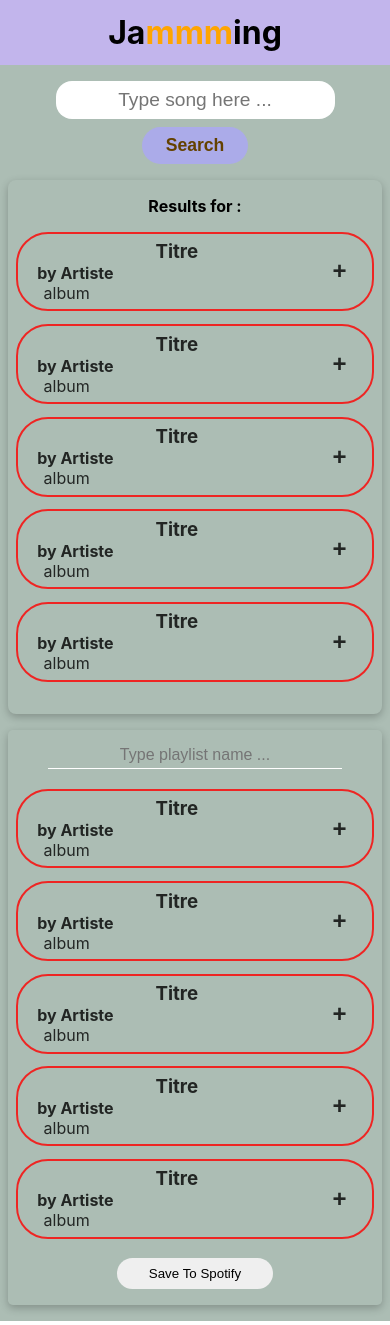
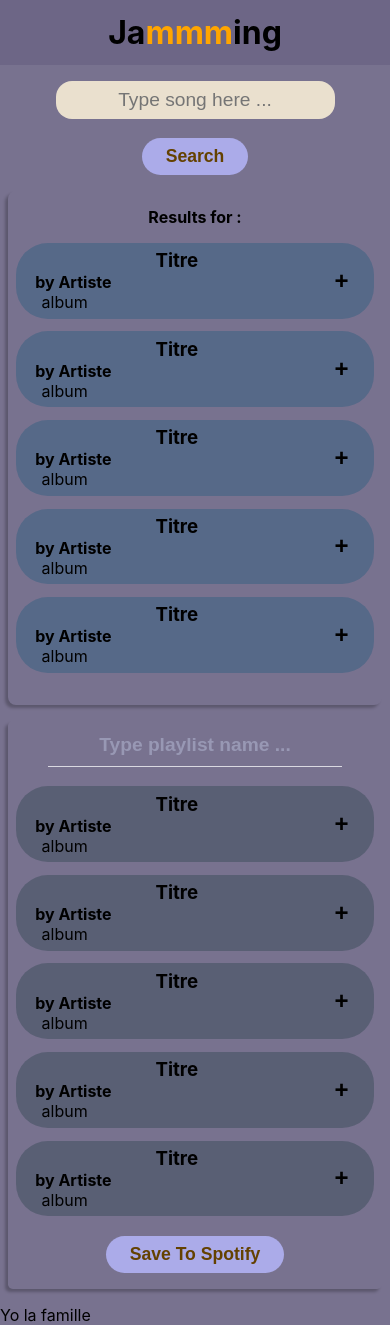
Before and after one commit to wilaxx/jammming, a React (Create React App) app: page / in a window 390 px wide. Built offline with nearby package versions, Linux system fonts and the light colour scheme.

Commit message:
Mobile style minus header finish

```diff
--- a/src/App.css
+++ b/src/App.css
@@ -3,7 +3,7 @@
   flex-direction: column;
   justify-content: space-around;
   /* gap: 1rem; */
-  background-color: rgba(106, 137, 119, 0.552);
+  background-color: rgba(109, 102, 134, 0.923);
 }
 
 
@@ -14,7 +14,7 @@
   /* height: 9vh; */
   /* text-align: center; */
   font-size: 1rem;
-  background-color: rgb(194, 181, 236);
+  background-color: rgb(109, 102, 134);
   padding: 0.8rem;
 
 }
@@ -31,10 +31,6 @@
 
 }
 
-.App-yellow {
-  /* background-color: yellow; */
-}
-
 .App-results {
   display: flex;
   flex-direction: column;
@@ -46,4 +42,5 @@
 .App-results > * {
   border-radius: 0.5rem;
   padding: 1rem 0.5rem;
+  box-shadow: rgba(0, 0, 0, 0.24) -3px 3px 3px;
 }
--- a/src/App.js
+++ b/src/App.js
@@ -36,8 +36,6 @@ function App() {
       id: ""
     }];
 
-
-  const classnamesArray = ["App-search App-yellow"];
   return (
     <div className="App">
 
@@ -45,7 +43,7 @@ function App() {
         <h1>Ja<span>mmm</span>ing</h1>
       </header>
 
-       <div className={classnamesArray}>
+       <div className="App-search">
           <SearchBar />
 
           <div className="App-results">
@@ -54,6 +52,8 @@ function App() {
           </div>
       </div>
 
+      <footer>Yo la famille</footer>
+
     </div>
   );
 }
--- a/src/Components/Playlist/Playlist.css
+++ b/src/Components/Playlist/Playlist.css
@@ -3,9 +3,9 @@
     /* align-self: center; */
     display: flex;
     flex-direction: column;
-    justify-content: center;
+    justify-content: space-between;
     /* align-items: center; */
-    box-shadow: rgba(0, 0, 0, 0.24) 0px 3px 8px;
+    /* box-shadow: rgba(0, 0, 0, 0.24) 0px 3px 8px; */
     gap: 0.2rem;
     /* padding: 1rem 1.5rem; */
     border-radius: 0.3rem;
@@ -13,19 +13,37 @@
 }
 
 .Playlist input {
+    /* justify-self: flex-start; */
+    color: rgb(255, 255, 255);
+    font-weight: bold;
     border-style: none;
     background: transparent;
     font-size: 1rem;
     text-align: center;
-    border-bottom: 1px solid white;
+    border-bottom: 1px solid rgba(255, 255, 255, 0.73);
     outline: 0;
     margin: 0 2rem;
-    padding-bottom: 0.3rem;
+    padding-bottom: 0.7rem;
 }
 
+.Playlist input::placeholder {
+    color: rgb(152, 152, 180);
+    font-size: 1.2rem;
+  }
+
 .Playlist > button {
-    align-self: center;
-    padding: 0.5rem 2rem;
+    /* justify-self: flex-end; */
+    background-color: rgb(171, 171, 233);
+    padding: 0.5rem 1.5rem;
     border-radius: 2rem;
     border-style: none;
+    font-weight: bold;
+    font-size: 1.1rem;
+    color: rgb(100, 65, 0);
+    align-self: center;
+
 }
+
+.Playlist .Track {
+    background-color: rgba(71, 84, 100, 0.622);
+}
--- a/src/Components/SearchBar/SearchBar.css
+++ b/src/Components/SearchBar/SearchBar.css
@@ -1,18 +1,23 @@
 .SearchBar {
     display: flex;
     flex-direction: column;
-    gap: 0.5rem;
+    gap: 1.2rem;
     align-items: center;
     justify-content: space;
 }
 
 .SearchBar input {
+    background-color: rgb(234, 224, 206);
     font-size: 1.2rem;
     text-align: center;
     padding: 0.5rem 1rem;
     border-radius: 1rem;
     border-style: none;
+    caret-color: rgb(255, 255, 255);
+    caret-shape: underscore;
 }
+
+
 
 .SearchBar button {
     background-color: rgb(171, 171, 233);
--- a/src/Components/SearchResults/SearchResults.css
+++ b/src/Components/SearchResults/SearchResults.css
@@ -1,5 +1,5 @@
 .SearchResults {
-    box-shadow: rgba(0, 0, 0, 0.24) 0px 3px 8px;
+    min-height: 20vh;
 
 }
 
@@ -7,3 +7,7 @@
     font-size: 1rem;
     text-align: center;
 }
+
+.SearchResults .Track {
+    background-color: rgb(86, 105, 136);
+}
--- a/src/Components/Track/Track.css
+++ b/src/Components/Track/Track.css
@@ -1,7 +1,6 @@
 .Track {
     display: flex;
     align-items: center;
-    border: 2px solid red;
     border-radius: 2rem;
     padding: 0.4rem;
 }
@@ -25,11 +24,9 @@ p {
 }
 
 .Track button {
-    border-radius: 100%;
     padding: 0.2rem;
     background-color: transparent;
     justify-self: flex-end;
-    align-self: base;
     font-weight: bold;
     font-size: 1.5rem;
     border-style: none;
--- a/src/Components/Tracklist/Tracklist.css
+++ b/src/Components/Tracklist/Tracklist.css
@@ -2,8 +2,6 @@
     display: flex;
     flex-direction: column;
     gap: 0.8rem;
-    opacity: 0.8;
     border-radius: 0.3rem;
     padding: 1rem 0;
-    min-height: 40vh;
 }
```
